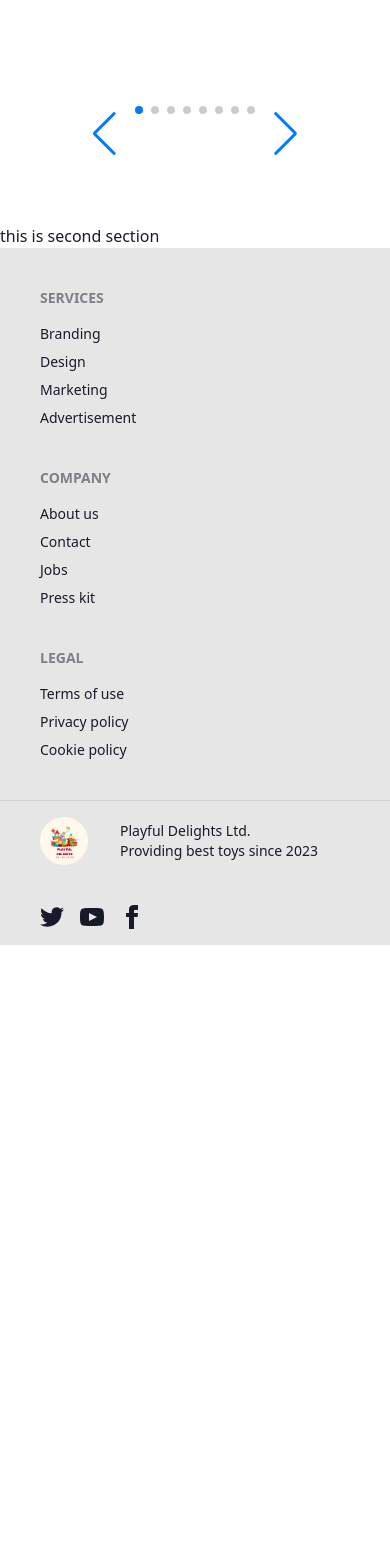
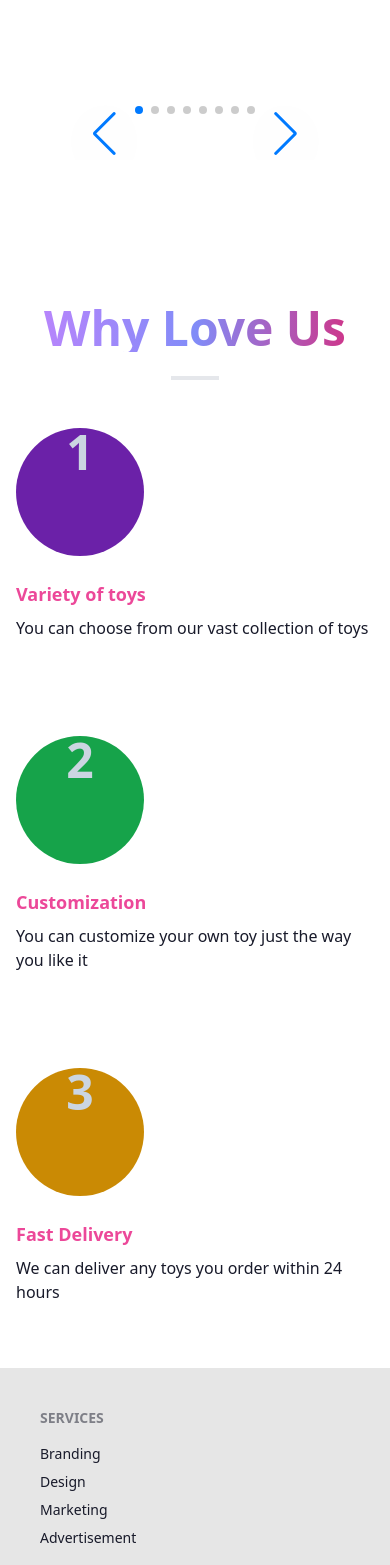
Before and after one commit to Astro177/Playful-Delights, a React (Vite) app: page / in a window 390 px wide. Shown: the part 5788-7353 px from the top of the page. Before the commit the page ends 6733 px from the top, so only its background shows below. Built offline with nearby package versions, Linux system fonts and the light colour scheme; no server answers.

Commit message:
second unique section added

```diff
--- a/src/pages/Home.jsx
+++ b/src/pages/Home.jsx
@@ -7,14 +7,14 @@ import SecondSection from "../secondsection/SecondSection";
 import useTitle from "../hooks/useTitle";
 
 const Home = () => {
-  useTitle("Home")
+  useTitle("Home");
   return (
     <>
       <Banner />
       <Gallery />
       <SubTabs />
       <FirstSection />
-      <SecondSection/>
+      <SecondSection />
     </>
   );
 };
--- a/src/secondsection/SecondSection.jsx
+++ b/src/secondsection/SecondSection.jsx
@@ -1,11 +1,31 @@
-import React from 'react';
+import React from "react";
 
 const SecondSection = () => {
-    return (
+  return (
+    <div className="my-container">
+      <p className="text-5xl text-color font-bold text-center mt-4 mb-6">
+        Why Love Us
+      </p>
+      <hr className="border-2 w-12 mx-auto mb-12" />
+      <div className="grid grid-cols-1 md:grid-cols-3 justify-center items-center gap-24">
         <div>
-            this is second section
+          <p className="w-32 h-32 bg-purple-800 rounded-full text-center text-5xl font-bold text-slate-300 mb-6">1</p>
+          <p className="text-lg font-semibold text-pink-500 mb-2">Variety of toys</p>
+          <p>You can choose from our vast collection of toys</p>
         </div>
-    );
+        <div>
+          <p className="w-32 h-32 bg-green-600 rounded-full text-center text-5xl font-bold text-slate-300 mb-6">2</p>
+          <p className="text-lg font-semibold text-pink-500 mb-2">Customization</p>
+          <p>You can customize your own toy just the way you like it</p>
+        </div>
+        <div>
+          <p className="w-32 h-32 bg-yellow-600 rounded-full text-center text-5xl font-bold text-slate-300 mb-6">3</p>
+          <p className="text-lg font-semibold text-pink-500 mb-2">Fast Delivery</p>
+          <p>We can deliver any toys you order within 24 hours</p>
+        </div>
+      </div>
+    </div>
+  );
 };
 
 export default SecondSection;
```
